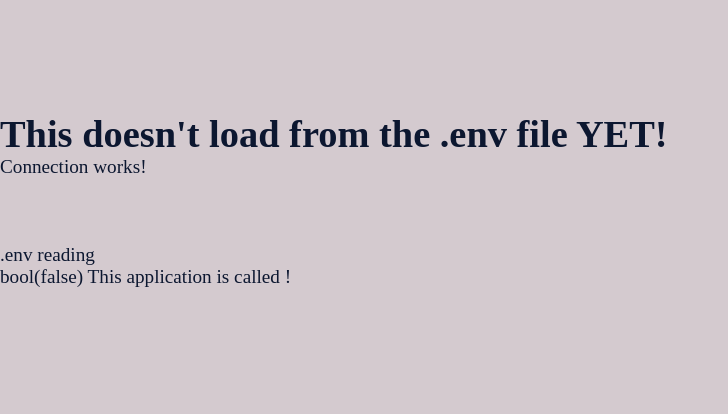
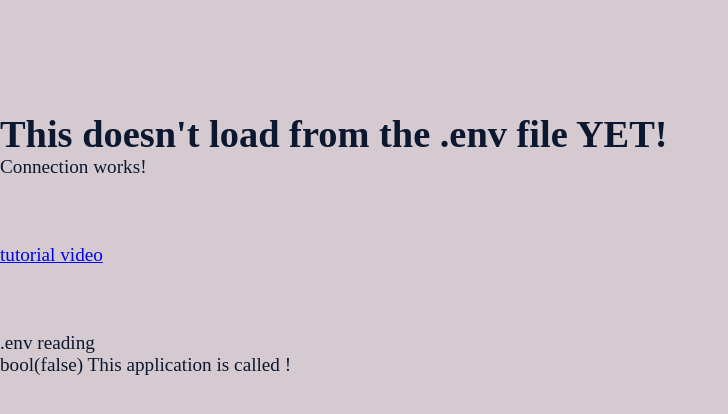
Before and after one commit to LauraLovesRaccoons/Delfin, a PHP site: page / in a window 1280 px wide. Shown: the part 262-676 px from the top of the page, without its empty margins (0-728 px from the left). Run offline with PHP 8.4, Linux system fonts and the light colour scheme; data that the repository does not hold is empty.

Commit message:
link env loading

```diff
--- a/php/src/index.php
+++ b/php/src/index.php
@@ -67,6 +67,8 @@ if($db){
 
 <!--  -->
 <br /><br /><br /><br />
+<a href="https://www.youtube.com/watch?v=L5E2HSHrDjw&t=302s">tutorial video</a>
+<br /><br /><br /><br />
 <p>.env reading</p>
 
 <?php
```
